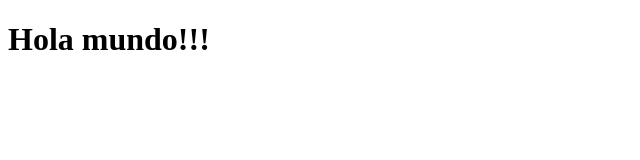
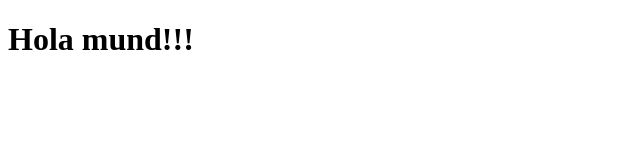
Before and after one commit to Livius-O/Helloworld, a plain HTML site: page index.html in a window 1280 px wide. Shown: the full height of the page, 0-640 px from the left. Drawn offline with Linux system fonts and the light colour scheme.

Commit message:
mensaje 7

```diff
--- a/index.html
+++ b/index.html
@@ -6,6 +6,6 @@
     <title>Mi Primera Pagina Web</title>
 </head>
 <body>
-    <h1>Hola mundo!!!</h1>
+    <h1>Hola mund!!!</h1>
 </body>
 </html>
```
